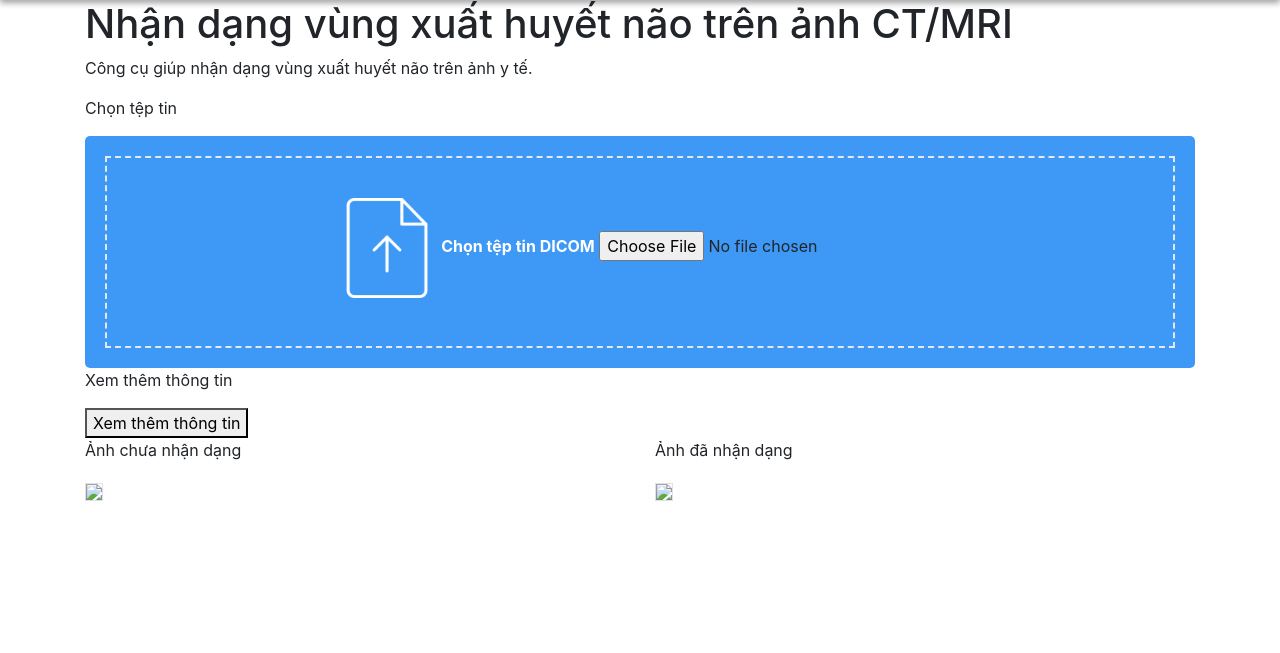
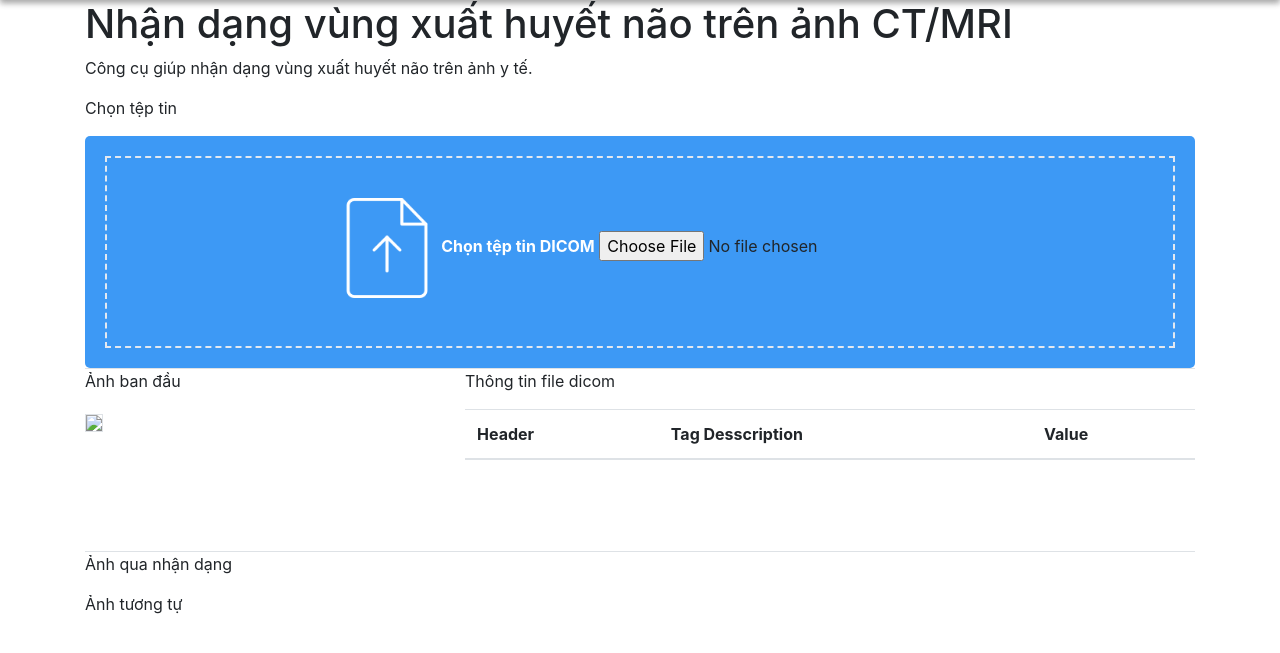
Before and after one commit to kmust-why/WebNhanDangXuatHuyetNao, a Django app: template templates/home/view-trang-chu-v2.html in a window 1280 px wide. Shown: the part 56-709 px from the top of the page. Run offline with Django 3.2, Linux system fonts and the light colour scheme; the template is opened without the code that fills it, so the values that code supplies are empty; some libraries are stand-ins or nearby versions.

Commit message:
Cập nhật tính năng hình anh liên quan

```diff
--- a/Home/urls.py
+++ b/Home/urls.py
@@ -6,6 +6,6 @@ urlpatterns = [
     path('upload-file', views.postUpload, name='postUpload'),
     path('doc-thong-tin-file-dicom', views.docThongTinFileDicom, name='docThongTinFileDicom'),
     path('nhan-dang-vung-xuat-huyet-nao', views.nhanDangVungXuatHuyet, name='nhanDangVungXuatHuyet'),
-    path('thu-vien', views.ThuVien, name='ThuVien'),
+    path('hinh-anh-lien-quan', views.hinhAnhLienQuan, name='hinhAnhLienQuan'),
     path('tim-hieu-xuat-huyet-nao', views.ThuVien, name='ThuVien'),
 ]
--- a/templates/home/view-master.html
+++ b/templates/home/view-master.html
@@ -25,13 +25,13 @@
         <div class="collapse navbar-collapse" id="navbarNav">
             <ul class="navbar-nav ml-auto">
                 <li class="nav-item">
-                    <a class="nav-link" href="thu-vien">Thư viện</a>
+                    <a class="nav-link f-13" href="thu-vien">Thư viện</a>
                 </li>
                 <li class="nav-item">
-                    <a class="nav-link" href="#">Tìm hiểu xuất huyết não</a>
+                    <a class="nav-link f-13" href="#">Tìm hiểu xuất huyết não</a>
                 </li>
                 <li class="nav-item">
-                    <a class="nav-link" href="#">Chúng tôi</a>
+                    <a class="nav-link f-13" href="#">Chúng tôi</a>
                 </li>
             </ul>
         </div>
--- a/templates/home/view-trang-chu-v2.html
+++ b/templates/home/view-trang-chu-v2.html
@@ -2,17 +2,19 @@
 
 <div class="container">
 
-    <div class="row style">
+    <div class="row pd-top-20">
         <!-- Tiêu dề -->
         <div class="col-12">
             <h1 class="f-25 b">Nhận dạng vùng xuất huyết não trên ảnh CT/MRI</h1>
             <p class="f-16">Công cụ giúp nhận dạng vùng xuất huyết não trên ảnh y tế.</p>
         </div>
         <!-- Kết thúc tiêu đề -->
+    </div>
 
+    <div class="row">
         <!-- Upload file  -->
         <div class="col-12 div-upload-file">
-            <p class="b f-20 mg-bottom-15">Chọn tệp tin</p>
+            <p class="b f-20">Chọn tệp tin</p>
             <div style="padding: 20px; background-color: #3d99f5; border-radius: 5px;">
                 <div style="border: 2px dashed #e4e9f0; padding: 40px;" class="text-center ">
                     <label for="chon-file" class="text-center block">
@@ -26,45 +28,18 @@
         <!-- Kết thúc upload file -->
     </div>
 
-    <div class="row style">
-        <!-- Xem chi tiết thông tin file dicom -->
-        <div class="col-12 div-xem-thong-tin hide">
-            <p class="b f-20 mg-bottom-15">Xem thêm thông tin</p>
-            <button class="at-button" data-toggle="modal" data-target="#thong-tin-chi-tiet">
-                Xem thêm thông tin
-            </button>
+    <div class="row div-anh-dicom hide scroll pd-top-20">
+        <div class="col-12 ">
+            <div class="border-top pd-top-20"></div>
         </div>
-        <!-- Kết thúc xem chi tiết thông tin file dicom-->
-
-        <!-- Ảnh dicom -->
-        <div class="col-6 div-anh-dicom hide">
-            <p class="b f-20 mg-bottom-15">Ảnh chưa nhận dạng</p>
-            <img src="#" style="width: 100%;" class="border border-radius-10 img-fluid text-center">
+        <div class="col-4">
+            <p class="f-20 b">Ảnh ban đầu</p>
+            <img src="#"
+                style="width: 100%;" class="border border-radius-5  img-fluid text-center">
         </div>
-        <!-- Kết thúc ảnh dicom -->
-
-        <!-- Hiện thị ảnh nhận dạng -->
-        <div class="col-6 div-anh-nhan-dang hide">
-            <p class="b f-20 mg-bottom-15">Ảnh đã nhận dạng</p>
-            <img src="#" style="width: 100%;" class="border border-radius-10 img-fluid text-center">
-        </div>
-        <!-- Kết thúc ảnh nhận dạng -->
-
-    </div>
-</div>
-
-<!-- Modal thông tin trên file DICOM -->
-<div class="modal fade" id="thong-tin-chi-tiet" tabindex="-1" role="dialog" aria-labelledby="exampleModalLabel" aria-hidden="true">
-    <div class="modal-dialog modal-lg" role="document">
-      <div class="modal-content">
-        <div class="modal-header">
-          <h5 class="modal-title" id="exampleModalLabel">Thông tin chi tiết trên file DICOM</h5>
-          <button type="button" class="close" data-dismiss="modal" aria-label="Close">
-            <span aria-hidden="true">&times;</span>
-          </button>
-        </div>
-        <div class="modal-body" style="padding: 0">
-            <table class="table table-striped">
+        <div class="col-8">
+            <p class="f-20 b">Thông tin file dicom</p>
+            <table class="table">
                 <thead>
                     <tr>
                         <th>Header</th>
@@ -72,58 +47,118 @@
                         <th>Value</th>
                     </tr>
                 </thead>
-                <tbody>
-                </tbody>
+                <tbody></tbody>
             </table>
         </div>
-        <div class="modal-footer">
-          <button type="button" class="btn btn-secondary" data-dismiss="modal">Đóng</button>
+    </div>
+
+    <div class="loading hide" style="height: 75px;"></div>
+
+    <div class="row hide div-nhan-dang pd-top-20">
+        <div class="col-12 ">
+            <div class="border-top pd-top-20"></div>
         </div>
-      </div>
+        <div class="col-12">
+            <p class="f-20 b">Ảnh qua nhận dạng</p>
+        </div>
     </div>
-  </div>
-<!-- Kết thúc modal thông tin trên file DICOM -->
+
+    <div class="row hide div-hinh-anh-lien-quan">
+        <div class="col-12">
+            <p class="f-20 b">Ảnh tương tự</p>
+        </div>
+    </div>
 
 {% endblock %} {% block script %}
 <script>
     $(document).ready(function () {
-        var _TENFILE;
+        var _TENFILE, _TENLOAIXUATHUYET;
 
         // Đọc thông tin file dicom
-        function docThongTinFileDicom(){
+        function docThongTinFileDicom() {
             $.ajax({
                 url: 'doc-thong-tin-file-dicom',
                 type: 'POST',
-                data: { "tenFile" : _TENFILE },
+                data: { "tenFile": _TENFILE },
                 success: function (response) {
-                    $.map(JSON.parse(response), function(value) {
+                    $.map(JSON.parse(response), function (value) {
                         $('table tbody').append("<tr>"
                             + "<td> (" + value.GroupTag + ", " + value.ElementTag + ") </td>"
                             + "<td>" + value.TagDesscription + "</td>"
                             + "<td>" + value.Value + "</td>"
-                            + "</tr>" );
+                            + "</tr>");
                     });
                 },
-                error: function(error){ console.log(error); }
+                error: function (error) { console.log(error); }
             });
         }
 
         // Nhận dạng vùng xuất huyết não
-        function nhanDangVungXuatHuyetNao(){
+        function nhanDangVungXuatHuyetNao() {
+            var listLoaiBenh = [];
             $.ajax({
                 url: 'nhan-dang-vung-xuat-huyet-nao',
                 type: 'POST',
-                data: { "tenFile" : _TENFILE },
+                data: { "tenFile": _TENFILE },
                 success: function (response) {
-                    $(".div-anh-nhan-dang img").attr("src", "static/uploads/images-detect/" + response + ".png");
-                    $(".div-anh-nhan-dang").waitMe('hide');
+                    $('.div-nhan-dang').removeClass('hide');
+                    $.map(JSON.parse(response), function (value) {
+                        listLoaiBenh.push(value.ketqua);
+                        $('.div-nhan-dang').append("<div class='col-4'>" +
+                                                "<img src='static/uploads/images-detect/" + value.src + ".png' style='width: 100%;' class='border border-radius-5  img-fluid text-center'>" +
+                                                "<div class='row pd-top-5'>" +
+                                                "<div class='col-7'>" +
+                                                "<p class='f-13'>Loại xuất huyết</p>" +
+                                                "<p class='f-16 b'>" + value.ketqua + "</p>" +
+                                                "</div>" +
+                                                "<div class='col-5' style='border-left: 1px solid #dddddd'>" +
+                                                "<p class='f-13'>Độ chính xác đạt</p>" +
+                                                "<p class='b f-25'>" + value.tile + "%</p>" +
+                                                "</div>" +
+                                                "</div>" +
+                                                "</div>");
+                                                });
+                    // Ẩn giao diện loading
+                    $('.loading').waitMe('hide');
+                    $('.loading').addClass('hide');
+
+                    // Lấy hình ảnh liên quan
+                    hinhAnhLienQuan(listLoaiBenh);
                 },
-                error: function(error){ console.log(error); }
+                error: function (error) { console.log(error); }
             });
         }
 
-        $('#chon-file').change(function(){
-            if( document.getElementById("chon-file").files.length != 0 ){
+        // Hình ảnh liên quan
+        function hinhAnhLienQuan(listLoaiBenh) {
+            $.ajax({
+                url: 'hinh-anh-lien-quan',
+                type: 'POST',
+                data: { "listLoaiBenh": JSON.stringify(listLoaiBenh) },
+                success: function (response) {
+                    $('.div-hinh-anh-lien-quan').removeClass('hide');
+                    $.map(JSON.parse(response), function (value) {
+                        $('.div-hinh-anh-lien-quan').append("<div class='col-4'>" +
+                                                "<img src='static/uploads/images-detect/" + value.src + ".png' style='width: 100%;' class='border border-radius-5  img-fluid text-center'>" +
+                                                "<div class='row pd-top-5'>" +
+                                                "<div class='col-7'>" +
+                                                "<p class='f-13'>Loại xuất huyết</p>" +
+                                                "<p class='f-16 b'>" + value.ketqua + "</p>" +
+                                                "</div>" +
+                                                "<div class='col-5' style='border-left: 1px solid #dddddd'>" +
+                                                "<p class='f-13'>Độ chính xác đạt</p>" +
+                                                "<p class='b f-25'>" + value.tile + "%</p>" +
+                                                "</div>" +
+                                                "</div>" +
+                                                "</div>");
+                                                });
+                },
+                error: function (error) { console.log(error); }
+            });
+        }
+
+        $('#chon-file').change(function () {
+            if (document.getElementById("chon-file").files.length != 0) {
                 var formData = new FormData();
                 formData.append("file", document.getElementById("chon-file").files[0]);
 
@@ -141,20 +176,29 @@
                         $(".div-anh-dicom img, .div-anh-nhan-dang img")
                             .attr("src", "static/uploads/images/" + response + ".png");
 
-                        $(".div-anh-nhan-dang").removeClass('hide').waitMe();
+                        $('html, body').animate({
+                                scrollTop: $(".scroll").offset().top
+                            }, 500);
 
+                        // Đọc thông tin file dicom
                         docThongTinFileDicom();
+
+                        // Show giao diện loading
+                        $('.loading').removeClass('hide');
+                        $('.loading').waitMe({effect : 'bounce', text : 'Đang nhận dạng hình ảnh...', bg : 'rgba(255,255,255,0.7)', fontSize: '14px;'});
+
+                        // Nhận dạng vùng xuất huyết
                         nhanDangVungXuatHuyetNao();
                     },
-                    error: function(error){ console.log(error); }
+                    error: function (error) { console.log(error); }
                 });
 
                 $(".div-xem-thong-tin").removeClass('hide');
 
-            }else{ console.log("No files selected."); }
+            } else { console.log("No files selected."); }
         });
 
-        $('.btn').click(function(){
+        $('.btn').click(function () {
             $('.xem-them-thong-tin').removeClass('hide');
         });
 
```
Also changed, not shown: Home/DBConnect.py (added, +15 -0 lines), Home/views.py (+62 -13 lines), static/css/style.css (+26 -9 lines), db.sqlite3.
